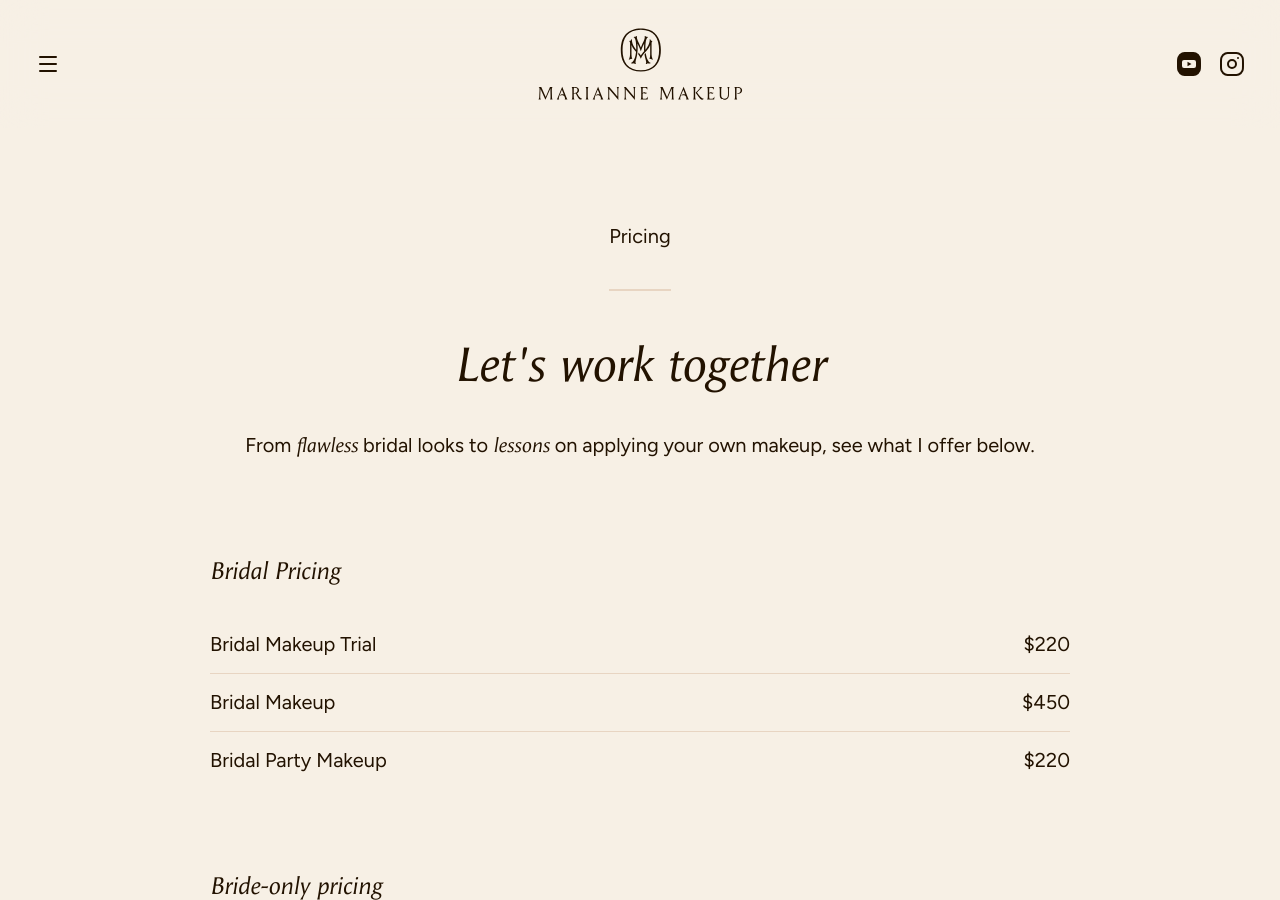
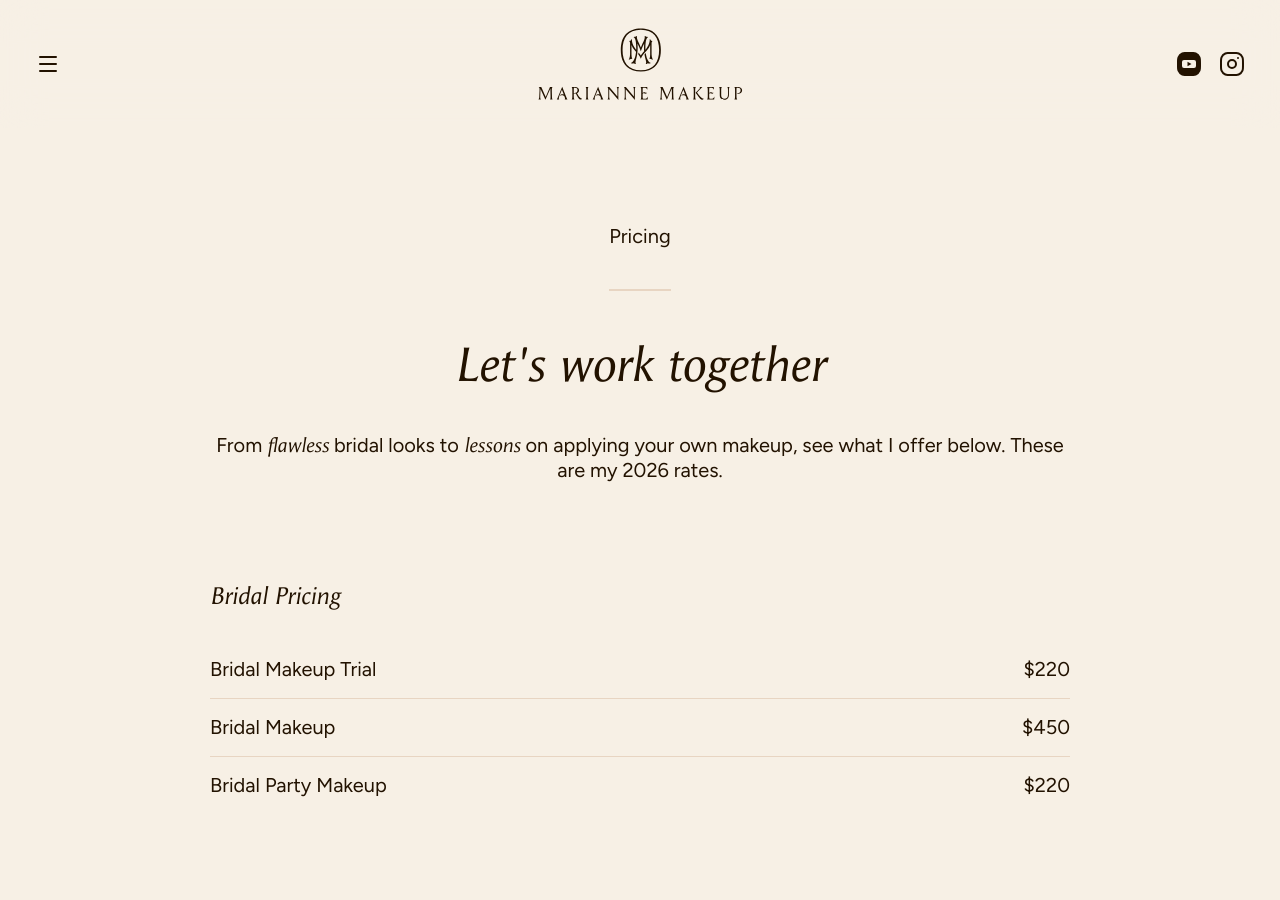
Before and after one commit to mariannemoore/mariannemoore.github.io, a Jekyll site: the page built from pricing.md, in a window 1280 px wide and 900 px high. Built offline with Jekyll 4.4.1, drawn with Linux system fonts in a browser that asks for light colours.

Commit message:
Add 2026 rates note to pricing page
Co-Authored-By: Claude Sonnet 4.6 <noreply@anthropic.com>

```diff
--- a/_data/pages/pricing.yml
+++ b/_data/pages/pricing.yml
@@ -1,2 +1,2 @@
 callout-1: Let's work together
-content-1: From <span>flawless</span> bridal looks to  <span>lessons</span> on applying your own makeup, see what I offer below.
+content-1: From <span>flawless</span> bridal looks to  <span>lessons</span> on applying your own makeup, see what I offer below. These are my 2026 rates.
```
